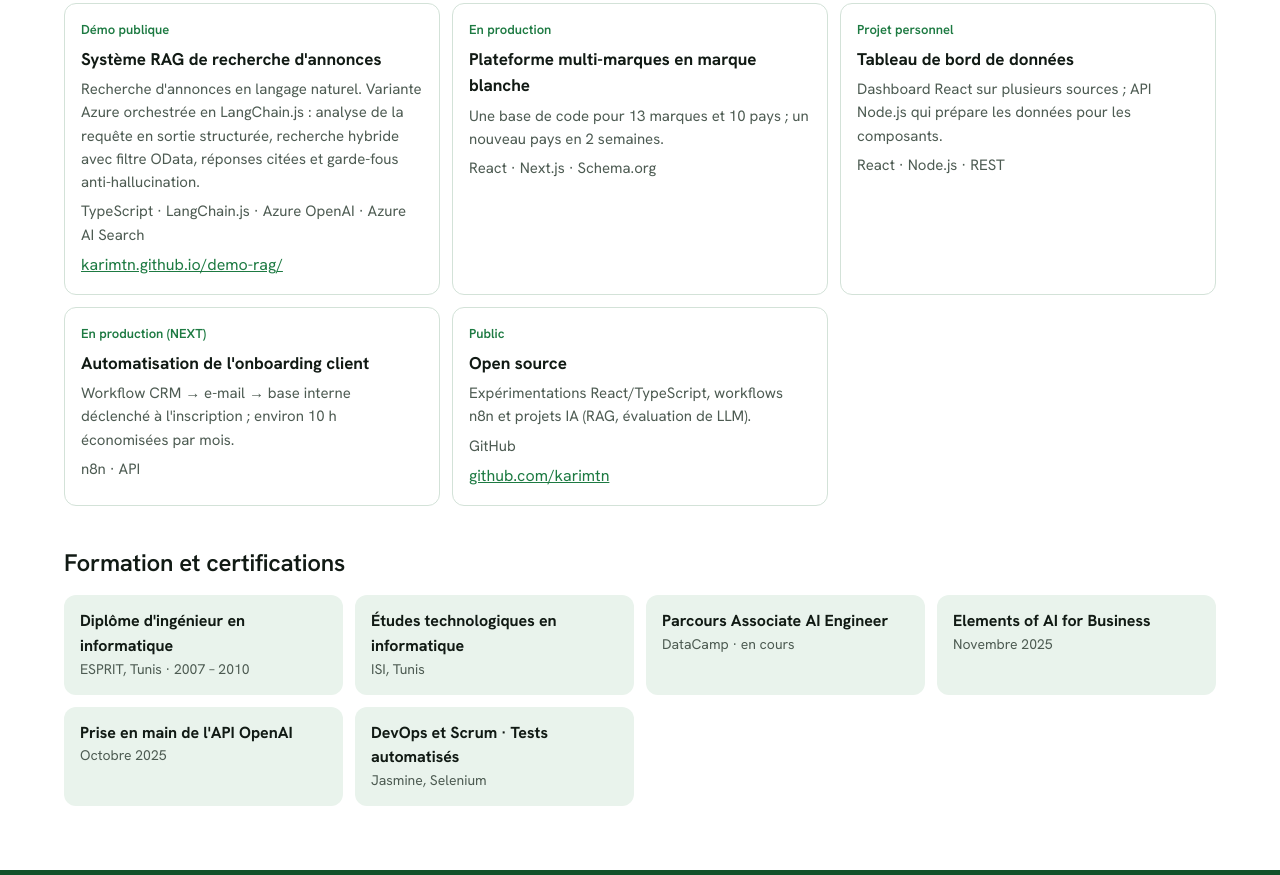
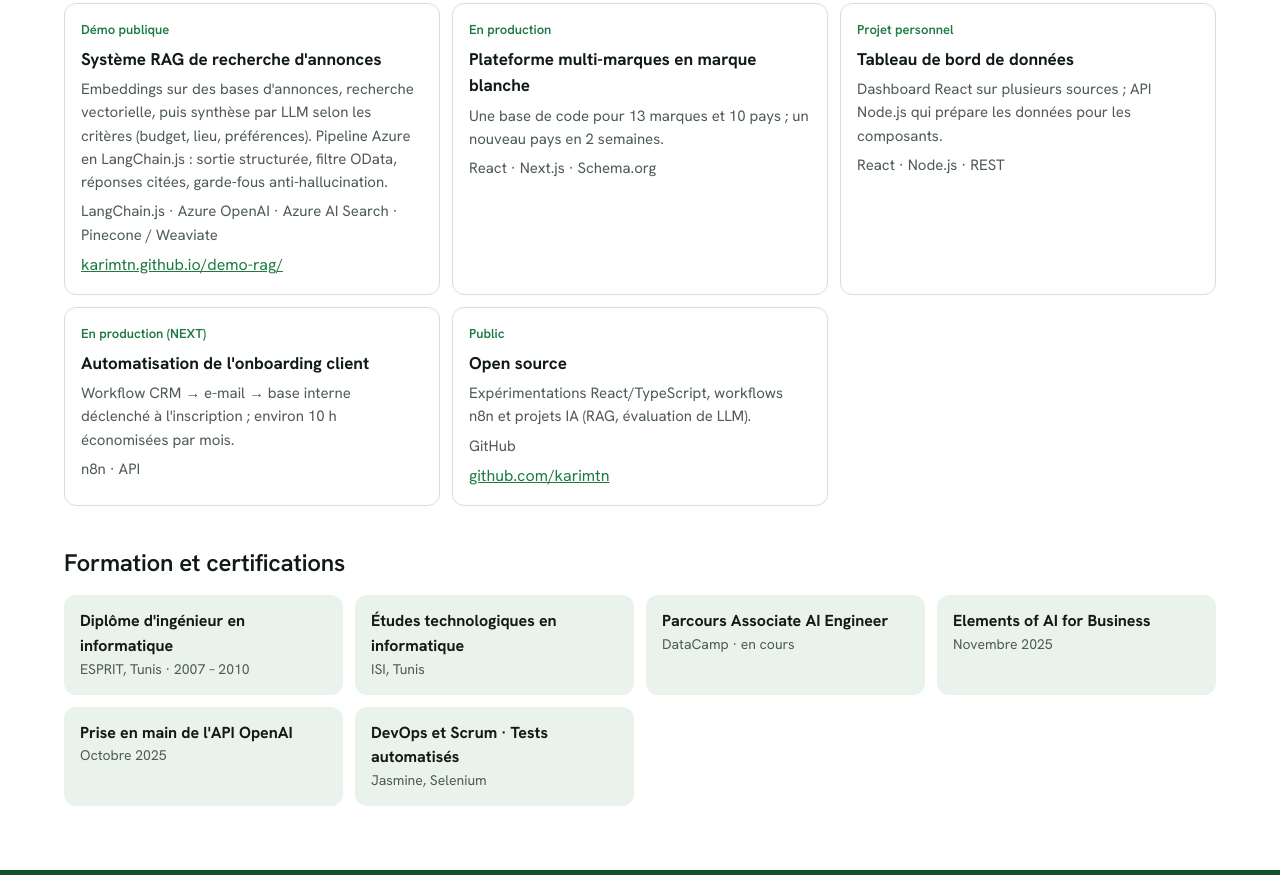
Before and after one commit to karimtn/cv, a plain HTML site: page index.html in a window 1280 px wide. Shown: the part 3246-4121 px from the top of the page. Drawn offline with Linux system fonts and the light colour scheme.

Commit message:
Projet RAG : remettre Pinecone / Weaviate et la description embeddings
Co-Authored-By: Claude Opus 5.5 <noreply@anthropic.com>
Claude-Session: https://claude.ai/code/session_01SiwRTD8XwtJJ6WfZATqXAT

```diff
--- a/index.html
+++ b/index.html
@@ -291,7 +291,7 @@ const J=[
  teams:[{b:[['','Développement sur une plateforme collaborative en Java.','Development on a Java collaboration platform.']]}]}];
 
 const P=[
-['','RAG','Système RAG de recherche d\'annonces','RAG ad-search system','Recherche d\'annonces en langage naturel. Variante Azure orchestrée en LangChain.js : analyse de la requête en sortie structurée, recherche hybride avec filtre OData, réponses citées et garde-fous anti-hallucination.','Natural-language ad search. Azure variant orchestrated with LangChain.js: structured query analysis, hybrid search with OData filters, cited answers and anti-hallucination guardrails.','TypeScript · LangChain.js · Azure OpenAI · Azure AI Search','Démo publique|Public demo','https://karimtn.github.io/demo-rag/'],
+['','RAG','Système RAG de recherche d\'annonces','RAG ad-search system','Embeddings sur des bases d\'annonces, recherche vectorielle, puis synthèse par LLM selon les critères (budget, lieu, préférences). Pipeline Azure en LangChain.js : sortie structurée, filtre OData, réponses citées, garde-fous anti-hallucination.','Embeddings over ad databases, vector search, then LLM synthesis by user criteria (budget, location, preferences). Azure pipeline in LangChain.js: structured output, OData filters, cited answers, anti-hallucination guardrails.','LangChain.js · Azure OpenAI · Azure AI Search · Pinecone / Weaviate','Démo publique|Public demo','https://karimtn.github.io/demo-rag/'],
 ['ia','','Évaluation de la qualité des réponses LLM','LLM answer-quality evaluation','Jeu de test annoté avec cas pièges ; recall@k, MRR, nDCG ; détection automatique des hallucinations, des critères non respectés et des abstentions manquées ; juge LLM.','Annotated test set with trap cases; recall@k, MRR, nDCG; automatic detection of hallucinations, violated criteria and missed abstentions; LLM-as-judge.','TypeScript · LangChain.js · Azure OpenAI','Démo publique|Public demo','https://karimtn.github.io/demo-rag/eval.html'],
 ['ia','','Agent vocal de prise de commande','Voice ordering agent','Prise de commande à la voix pour un client, avec gestion des hallucinations et auto-correction ; hébergé sur Raspberry Pi 5.','Voice order-taking for a client, with hallucination handling and self-correction; hosted on a Raspberry Pi 5.','Voice AI · LLM · Raspberry Pi 5','Projet client confidentiel|Confidential client project',''],
 ['fullstack back front','',  'Plateforme multi-marques en marque blanche','White-label multi-brand platform','Une base de code pour 13 marques et 10 pays ; un nouveau pays en 2 semaines.','One codebase for 13 brands and 10 countries; a new country in 2 weeks.','React · Next.js · Schema.org','En production|In production',''],
```
Also changed, not shown: 2 other files.
